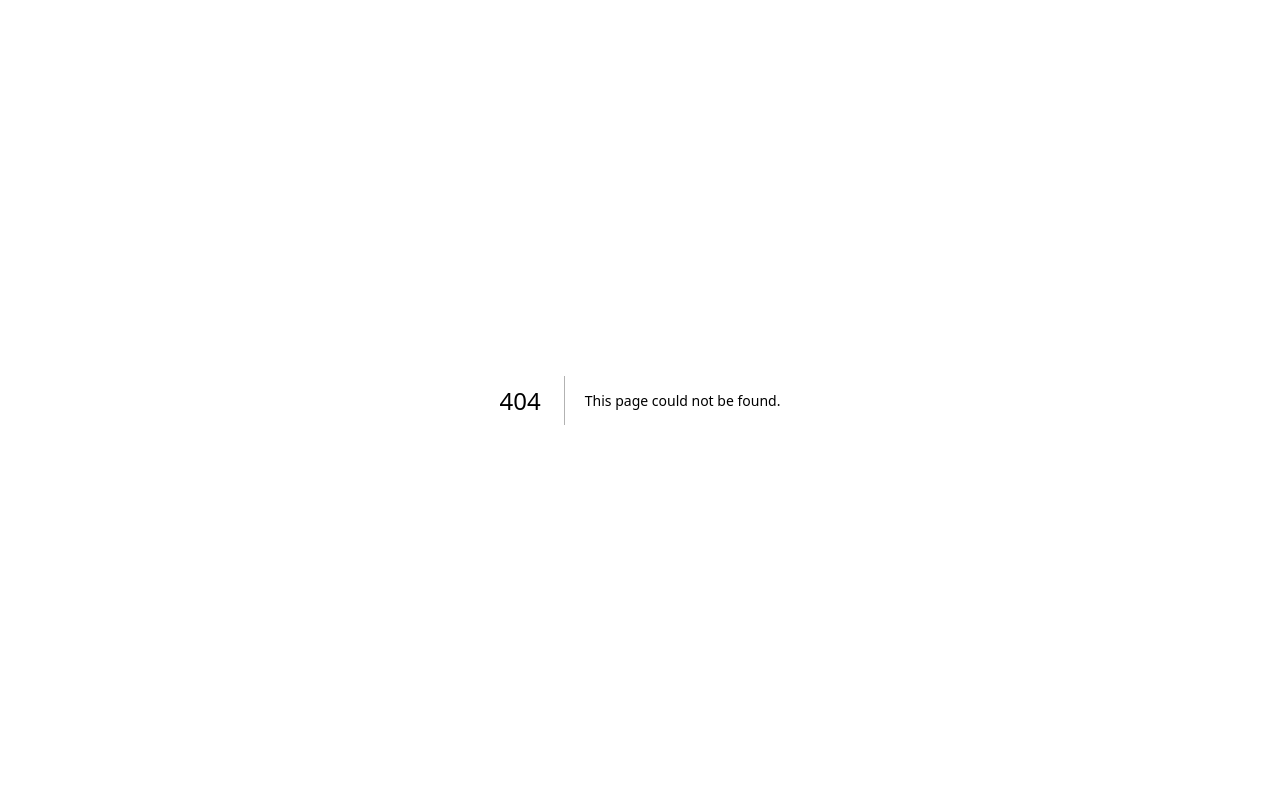
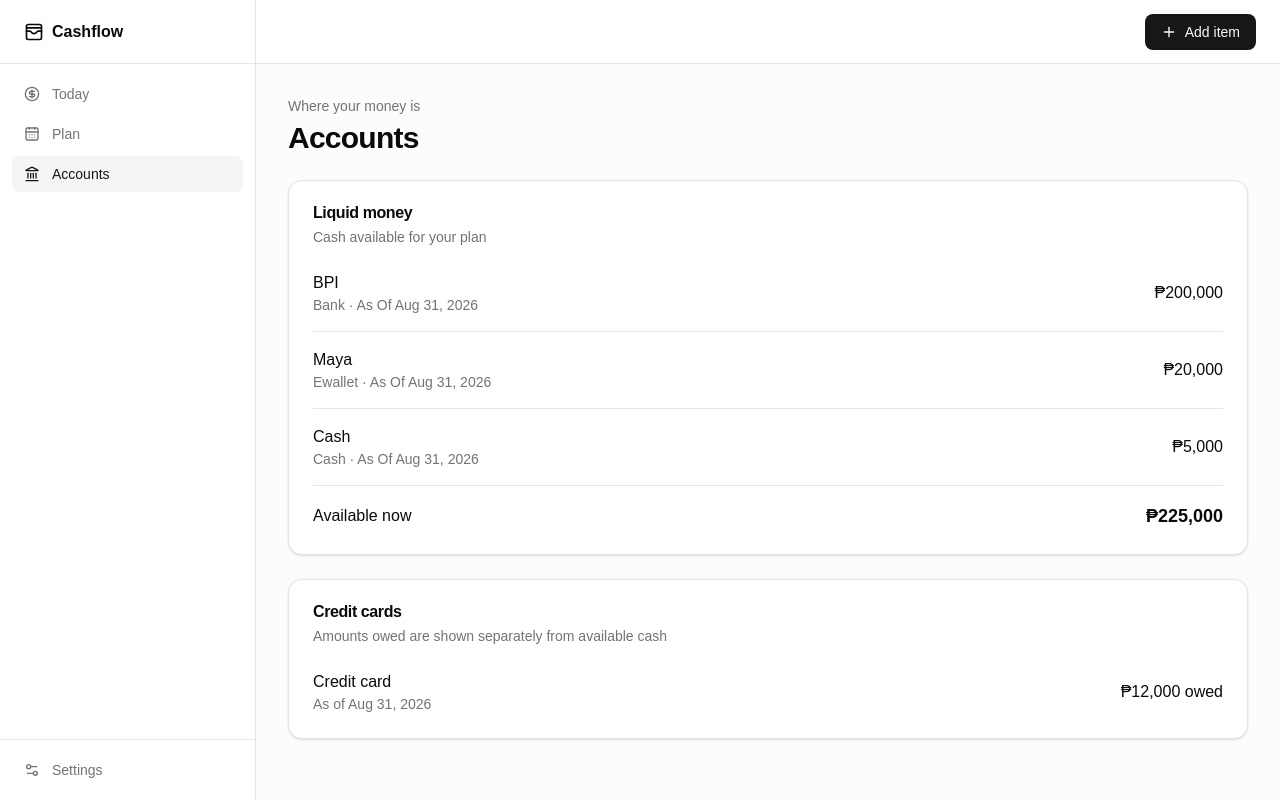
Before and after one commit to stanxaf/cashflow, a Next.js app: page /accounts in a window 1280 px wide. Before the commit this address had no page. Built offline with nearby package versions, Linux system fonts and the light colour scheme.

Commit message:
Build Accounts prototype from seeded data

```diff
--- /dev/null
+++ b/src/app/(app)/accounts/page.tsx
@@ -0,0 +1,39 @@
+import { Card, CardContent, CardDescription, CardHeader, CardTitle } from "@/components/ui/card";
+import { accounts, availableCash } from "@/lib/seed-data";
+import { formatDate, formatPHP } from "@/lib/utils";
+
+export default function AccountsPage() {
+  const liquid = accounts.filter((account) => account.type !== "credit_card");
+  const creditCards = accounts.filter((account) => account.type === "credit_card");
+
+  return (
+    <div className="space-y-6">
+      <div><p className="text-sm text-muted-foreground">Where your money is</p><h1 className="mt-1 text-2xl font-semibold tracking-tight sm:text-3xl">Accounts</h1></div>
+
+      <Card>
+        <CardHeader><CardTitle>Liquid money</CardTitle><CardDescription>Cash available for your plan</CardDescription></CardHeader>
+        <CardContent className="divide-y">
+          {liquid.map((account) => (
+            <div key={account.id} className="flex items-center justify-between py-4 first:pt-0">
+              <div><p className="font-medium">{account.name}</p><p className="text-sm capitalize text-muted-foreground">{account.type.replace('_','-')} · as of {formatDate(account.balanceDate, { month: 'short', day: 'numeric' })}</p></div>
+              <p className="font-medium tabular-nums">{formatPHP(account.balance)}</p>
+            </div>
+          ))}
+          <div className="flex items-center justify-between pt-4"><p className="font-medium">Available now</p><p className="text-lg font-semibold tabular-nums">{formatPHP(availableCash())}</p></div>
+        </CardContent>
+      </Card>
+
+      <Card>
+        <CardHeader><CardTitle>Credit cards</CardTitle><CardDescription>Amounts owed are shown separately from available cash</CardDescription></CardHeader>
+        <CardContent>
+          {creditCards.map((account) => (
+            <div key={account.id} className="flex items-center justify-between">
+              <div><p className="font-medium">{account.name}</p><p className="text-sm text-muted-foreground">As of {formatDate(account.balanceDate, { month: 'short', day: 'numeric' })}</p></div>
+              <p className="font-medium tabular-nums">{formatPHP(Math.abs(account.balance))} owed</p>
+            </div>
+          ))}
+        </CardContent>
+      </Card>
+    </div>
+  );
+}
```
